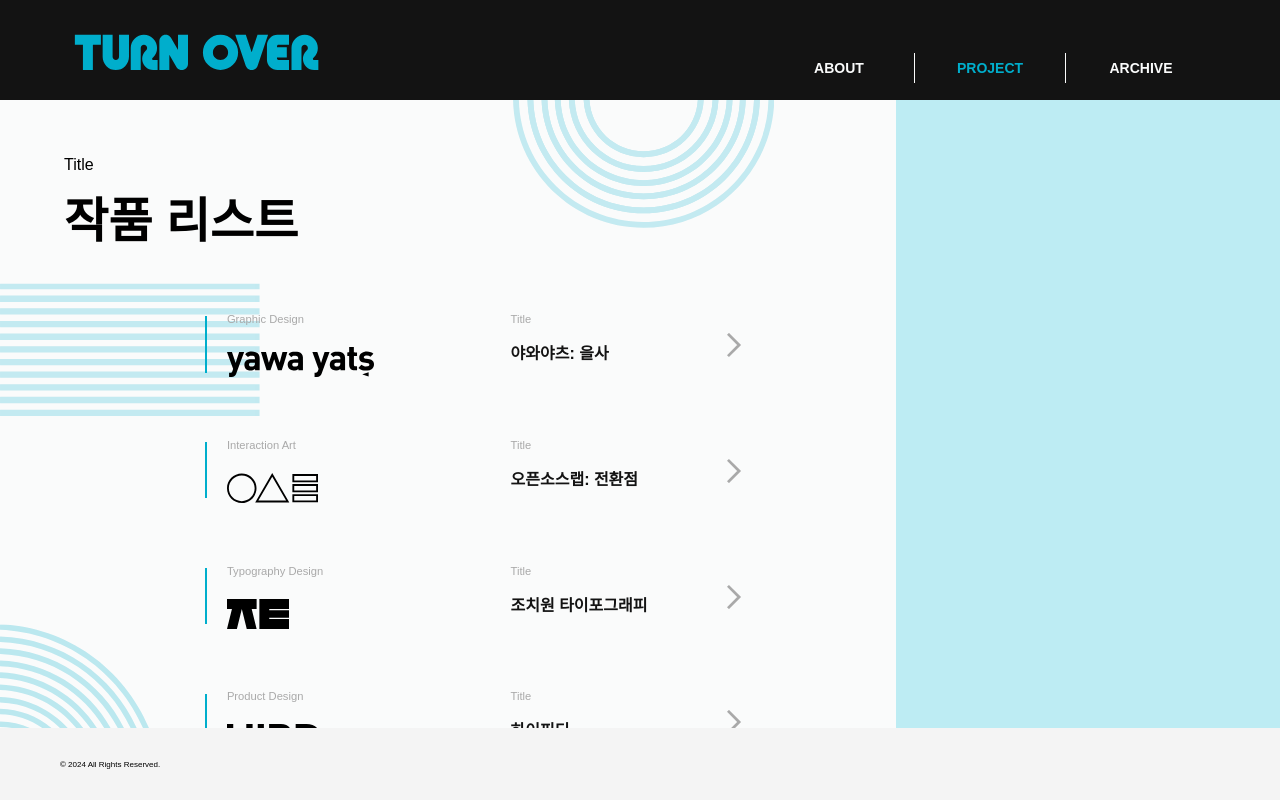
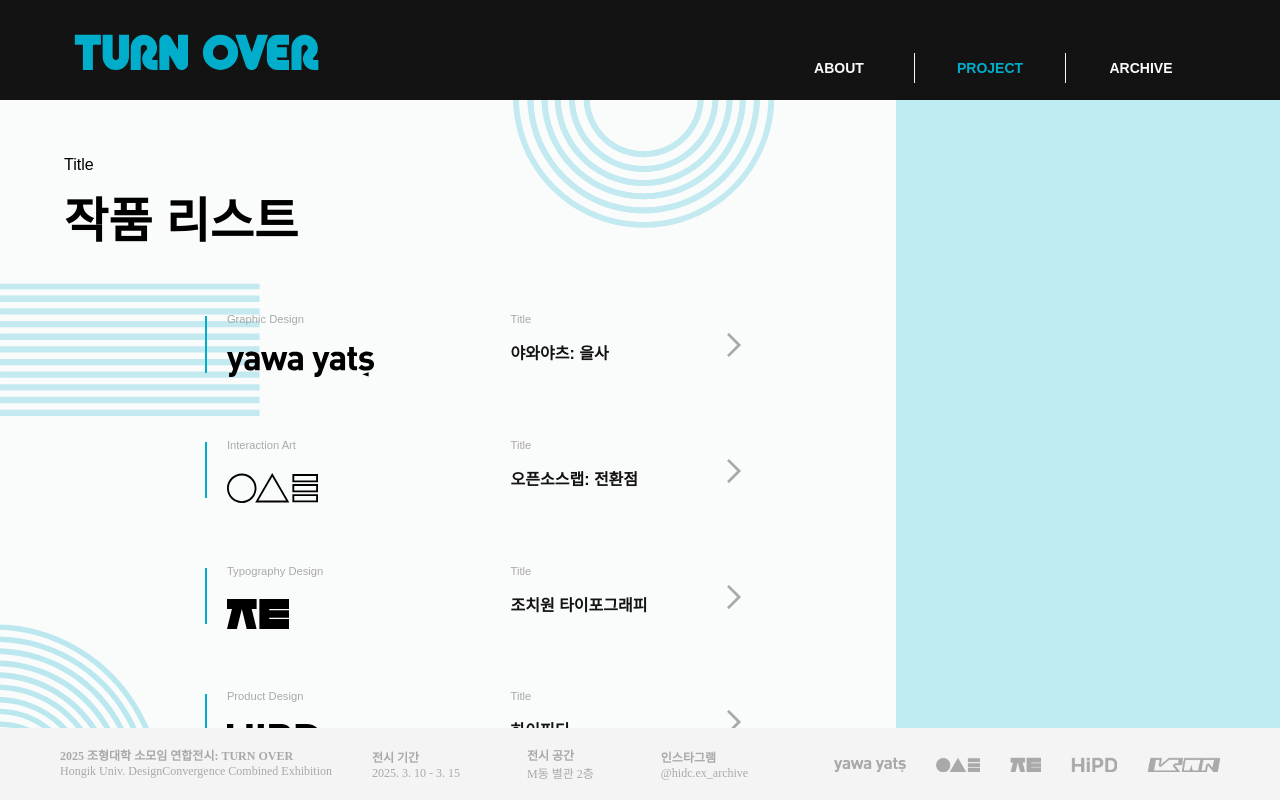
Before and after one commit to hidcCombEx/TurnOver, a plain HTML site: page project.html in a window 1280 px wide. Drawn offline with Linux system fonts and the light colour scheme; a web font is replaced by a local one.

Commit message:
일단 냅다 푸터푸터

```diff
--- a/project.html
+++ b/project.html
@@ -215,8 +215,39 @@
 
     <!-- 푸터 -->
     <footer class="footer">
-        <p>© 2024 All Rights Reserved.</p>
-    </footer>
+        <!--푸터-->
+        <div class="footer-ex-content">
+            <div>
+                <p class="footer-text-title">2025 조형대학 소모임 연합전시: TURN OVER</p>
+                <p class="footer-text-content">Hongik Univ. DesignConvergence Combined Exhibition</p>
+            </div>
+
+            <div class="footer-ex-info">
+                <div>
+                    <p class="footer-text-title">전시 기간</p>
+                    <p class="footer-text-content">2025. 3. 10 - 3. 15</p>
+                </div>
+
+                <div>
+                    <p class="footer-text-title">전시 공간</p>
+                    <p class="footer-text-content">M동 별관 2층</p>
+                </div>
+
+                <div>
+                    <p class="footer-text-title">인스타그램</p>
+                    <p class="footer-text-content">@hidc.ex_archive</p>
+                </div>
+            </div>
+        </div>
+
+        <div class="footer-logo">
+            <img src="logo/yawayats_logo_footer.png"      alt="야와야츠 로고">
+            <img src="logo/OpenSourceLab_logo_footer.png" alt="오소랩 로고">
+            <img src="logo/jota_logo_footer.png"          alt="조타 로고">
+            <img src="logo/hipd_logo_footer.png"          alt="하이피디 로고">
+            <img src="logo/buroong_logo_footer.png"       alt="부릉부릉 로고">
+        </div>
+</footer>
 
     <script src="script.js"></script>
 </body>
```
Also changed, not shown: archive.html (+32 -1 lines).
